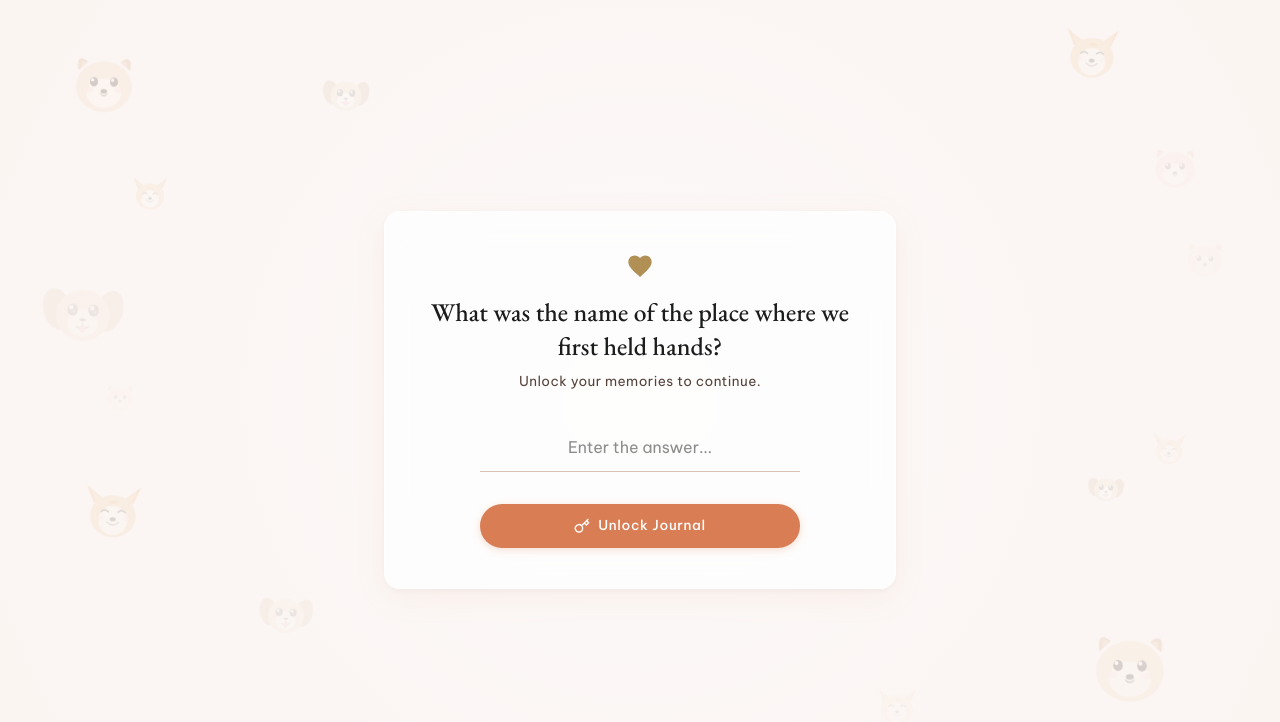
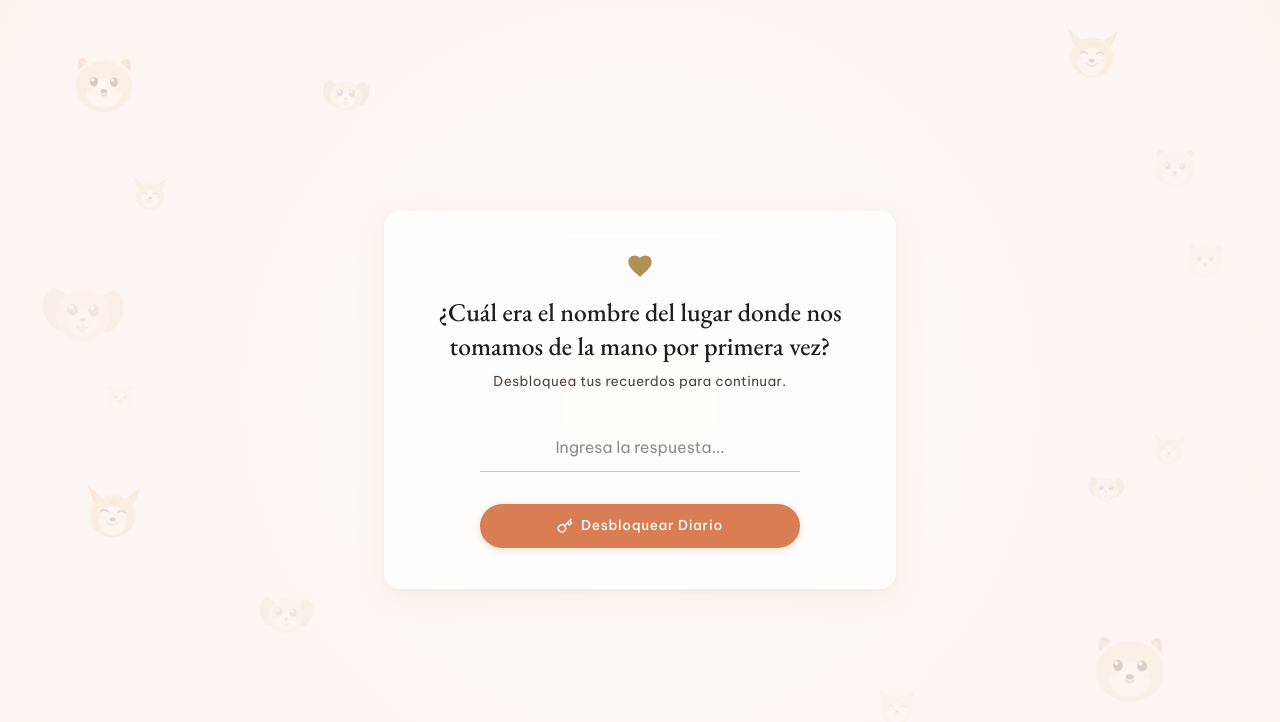
Before and after one commit to GonxaTroll/couple_anniversary, a React (Vite) app in the folder web/: page / in a window 1280 px wide. Shown: the top 722 px of the page. Built offline with nearby package versions, Linux system fonts and the light colour scheme; no server answers.

Commit message:
spanish language

```diff
--- a/web/index.html
+++ b/web/index.html
@@ -1,10 +1,10 @@
 <!doctype html>
-<html lang="en">
+<html lang="es">
   <head>
     <meta charset="UTF-8" />
     <link rel="icon" type="image/svg+xml" href="/favicon.svg" />
     <meta name="viewport" content="width=device-width, initial-scale=1.0" />
-    <title>Our Story</title>
+    <title>Nuestra Historia</title>
     <link rel="preconnect" href="https://fonts.googleapis.com" />
     <link rel="preconnect" href="https://fonts.gstatic.com" crossorigin />
     <link href="https://fonts.googleapis.com/css2?family=EB+Garamond:ital,wght@0,400;0,500;0,600;1,400;1,500&family=Be+Vietnam+Pro:wght@400;500;600&display=swap" rel="stylesheet" />
--- a/web/src/components/RiddleGate.tsx
+++ b/web/src/components/RiddleGate.tsx
@@ -131,7 +131,7 @@ export function RiddleGate({ question, answer, onSolved }: Props) {
               letterSpacing: "0.03em",
             }}
           >
-            Unlock your memories to continue.
+            Desbloquea tus recuerdos para continuar.
           </p>
 
           {/* Form */}
@@ -146,7 +146,7 @@ export function RiddleGate({ question, answer, onSolved }: Props) {
                 setValue(e.target.value);
                 setError(false);
               }}
-              placeholder="Enter the answer..."
+              placeholder="Ingresa la respuesta..."
               autoComplete="off"
               className="w-full text-center py-3 px-2 outline-none"
               style={{
@@ -172,7 +172,7 @@ export function RiddleGate({ question, answer, onSolved }: Props) {
                   animation: "fadeSlideIn 0.3s ease",
                 }}
               >
-                That's not quite right...
+                Eso no es del todo correcto...
               </p>
             )}
 
@@ -203,7 +203,7 @@ export function RiddleGate({ question, answer, onSolved }: Props) {
               >
                 <path d="M21 2l-2 2m-7.61 7.61a5.5 5.5 0 1 1-7.778 7.778 5.5 5.5 0 0 1 7.777-7.777zm0 0L15.5 7.5m0 0l3 3L22 7l-3-3m-3.5 3.5L19 4" />
               </svg>
-              Unlock Journal
+              Desbloquear Diario
             </button>
           </form>
         </div>
--- a/web/src/scenes/data.ts
+++ b/web/src/scenes/data.ts
@@ -1,7 +1,7 @@
 import type { Scene, Riddle } from "./types";
 
 export const RIDDLE: Riddle = {
-  question: "What was the name of the place where we first held hands?",
+  question: "¿Cuál era el nombre del lugar donde nos tomamos de la mano por primera vez?",
   answer: "malvarrosa",
 };
 
@@ -13,35 +13,35 @@ export const SCENES: Scene[] = [
       {
         id: "h1",
         speaker: "him",
-        text: "Are you still studying? You've been at it for hours.",
-        time: "10:30 PM",
+        text: "¿Todavía estás estudiando? Llevas horas con eso.",
+        time: "22:30",
       },
       {
         id: "h2",
         speaker: "her",
-        text: "Yeah, trying to finish this physics chapter. Prime numbers are melting my brain.",
-        time: "10:32 PM",
+        text: "Sí, intentando terminar este capítulo de física. Los números primos me están derritiendo el cerebro.",
+        time: "22:32",
       },
       {
         id: "h3",
         speaker: "him",
-        text: "Take a break soon! I'm just relaxing, reading that book you recommended.",
-        time: "10:33 PM",
+        text: "¡Descansa pronto! Estoy relajándome, leyendo ese libro que me recomendaste.",
+        time: "22:33",
       },
       {
         id: "h4",
         speaker: "her",
-        text: "Almost done. I'll call you when I finish! Miss you.",
-        time: "10:35 PM",
+        text: "Casi termino. ¡Te llamo cuando acabe! Te echo de menos.",
+        time: "22:35",
       },
     ],
     quiz: {
       questionKey: "first_late_night",
-      question: "Do you remember what book he was reading that night?",
+      question: "¿Recuerdas qué libro estaba leyendo esa noche?",
       options: [
-        { id: "a", text: "The one she recommended" },
-        { id: "b", text: "A data science textbook" },
-        { id: "c", text: "He wasn't reading, just scrolling" },
+        { id: "a", text: "El que ella recomendó" },
+        { id: "b", text: "Un libro de ciencia de datos" },
+        { id: "c", text: "No estaba leyendo, solo desplazándose" },
       ],
     },
     transition: { type: "quiz" },
@@ -50,6 +50,6 @@ export const SCENES: Scene[] = [
     id: "muvim",
     compositionId: "MuVimScene",
     messages: [],
-    transition: { type: "button", label: "Continue" },
+    transition: { type: "button", label: "Continuar" },
   },
 ];
```
